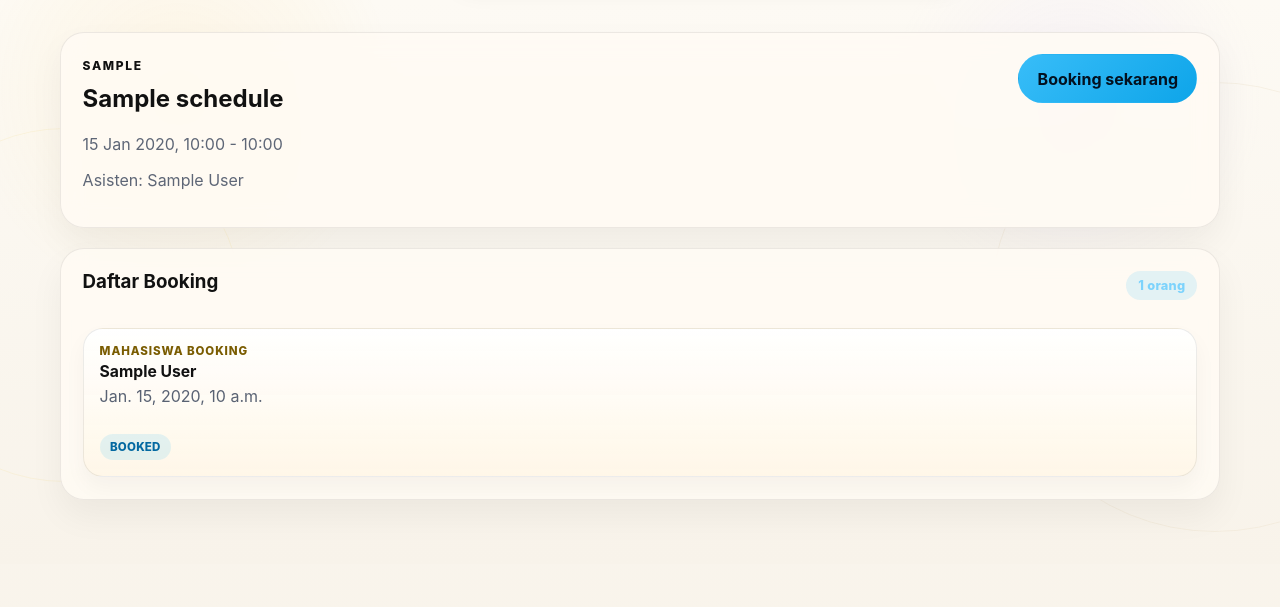
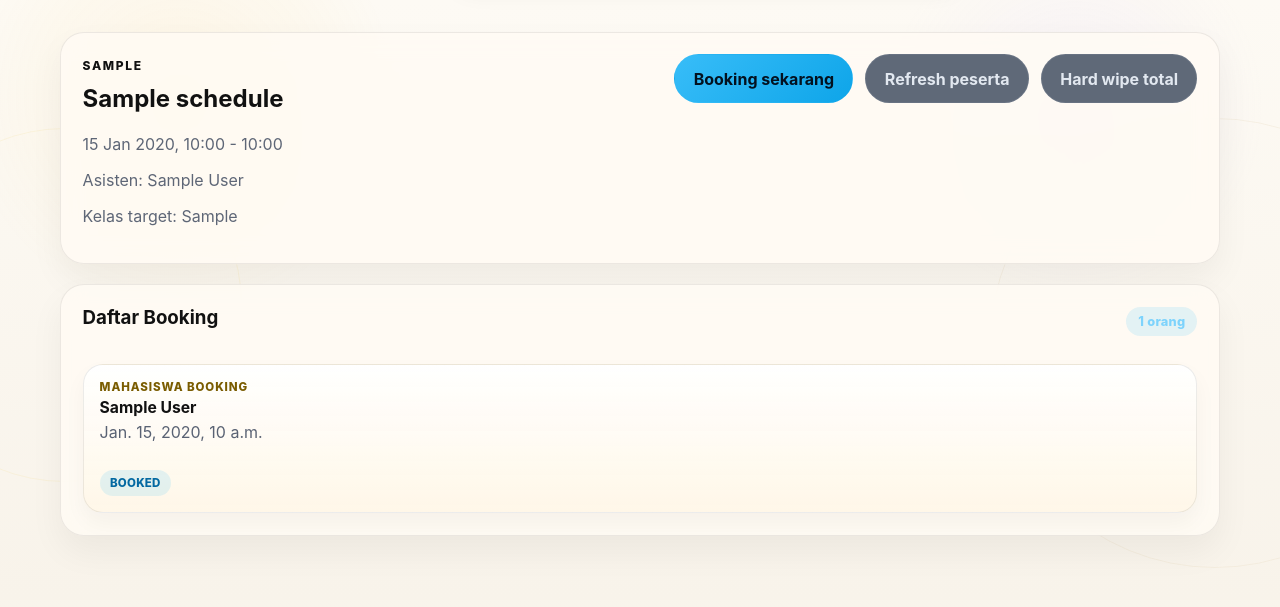
Before and after one commit to naufalyuu1234/jadwalpraktikum_laboratorium, a Django app: page /1/ in a window 1280 px wide. Shown: the part 91-698 px from the top of the page. Run offline with Django 5.2, Linux system fonts and the light colour scheme; a user stored in the database is signed in; tables that the repository leaves empty hold one stand-in row (values such as "Sample post").

Commit message:
menambahkan field kelas, fitur hardwipe, refresh peserta dan filter ruangan sesuai kelas

```diff
--- a/authentication/models.py
+++ b/authentication/models.py
@@ -9,6 +9,7 @@ class CustomUser(AbstractUser):
     role = models.CharField(max_length=20, choices=ROLE_CHOICES, default='praktikan')
     npm = models.CharField(max_length=20, unique=True, blank=True, null=True, db_index=True)
     assistant_id = models.CharField(max_length=20, unique=True, blank=True, null=True, db_index=True)
+    kelas = models.CharField(max_length=10, blank=True, help_text="Contoh: 2IA06")
 
     def __str__(self):
         return self.get_full_name() or self.username
--- a/schedule/forms.py
+++ b/schedule/forms.py
@@ -15,8 +15,9 @@ class ScheduleForm(forms.ModelForm):
 
     class Meta:
         model = Schedule
-        fields = ['title', 'room', 'start_time', 'end_time']
+        fields = ['title', 'room', 'target_class', 'start_time', 'end_time']
         widgets = {
             'title': forms.TextInput(attrs={'class': 'form-input', 'placeholder': 'Contoh: Praktikum Basis Data'}),
             'room': forms.TextInput(attrs={'class': 'form-input', 'placeholder': 'Contoh: Lab A'}),
+            'target_class': forms.TextInput(attrs={'class': 'form-input', 'placeholder': 'Contoh: 2IA06'}),
         }
--- a/schedule/models.py
+++ b/schedule/models.py
@@ -1,28 +1,85 @@
 from django.db import models
 from django.conf import settings
 
-# Create your models here.
+class Schedule(models.Model):
+    title = models.CharField(max_length=200)
+    room = models.CharField(max_length=50)
+    start_time = models.DateTimeField()
+    end_time = models.DateTimeField()
+    assistant = models.ForeignKey(settings.AUTH_USER_MODEL, on_delete=models.CASCADE, related_name='schedules')
+    target_class = models.CharField(max_length=10, help_text="Kelas yang wajib ikut, contoh: 2IA06")
+
+    def __str__(self):
+        return f"{self.title} - {self.target_class} ({self.room})"
+
+    def save(self, *args, **kwargs):
+        is_new = self.pk is None # cek apakah ini data edit atau baru
+
+        # Jika proses edit, ambil data lama dari database
+        old_target_class = None
+        if not is_new:
+            old_instance = Schedule.objects.get(pk=self.pk)
+            if old_instance:
+                old_target_class = old_instance.target_class
+
+        super().save(*args, **kwargs)
+
+        if is_new or (old_target_class != self.target_class):
+            self.refresh_attendance_roster()
+
+    def refresh_attendance_roster(self):
+        # Hard wipe: hapus semua attendance lalu bangun ulang dari kelas target saat ini.
+        self.attendances.all().delete()
+
+        from authentication.models import CustomUser
+
+        students = CustomUser.objects.filter(kelas=self.target_class, is_staff=False)
+        new_attendances = [
+            Attendance(schedule=self, user=student, status='ABSENT')
+            for student in students
+        ]
+        Attendance.objects.bulk_create(new_attendances)
+
+    def sync_attendance_roster(self):
+        # Refresh peserta: pertahankan booking yang sudah ada, lalu tambahkan peserta baru.
+        from authentication.models import CustomUser
+
+        target_students = list(
+            CustomUser.objects.filter(kelas=self.target_class, is_staff=False)
+        )
+        target_student_ids = {student.id for student in target_students}
+
+        existing_attendances = {
+            attendance.user_id: attendance
+            for attendance in self.attendances.select_related('user').all()
+        }
+
+        attendances_to_create = []
+        for student in target_students:
+            if student.id not in existing_attendances:
+                attendances_to_create.append(
+                    Attendance(schedule=self, user=student, status='ABSENT')
+                )
+
+        if attendances_to_create:
+            Attendance.objects.bulk_create(attendances_to_create)
+
+        self.attendances.exclude(user_id__in=target_student_ids).exclude(status='BOOKED').delete()
+
+
 class Attendance(models.Model):
     STATUS_CHOICES = [
         ('BOOKED', 'Booked'),
-        ('ATTENDED', 'Attended'),
         ('ABSENT', 'Absent'),
     ]
 
-    schedule = models.ForeignKey('Schedule', on_delete=models.CASCADE, related_name='attendances')
+    schedule = models.ForeignKey(Schedule, on_delete=models.CASCADE, related_name='attendances')
     user = models.ForeignKey(settings.AUTH_USER_MODEL, on_delete=models.CASCADE, related_name='attendances')
     booking_time = models.DateTimeField(null=True, blank=True)
-    status = models.CharField(max_length=10, choices=STATUS_CHOICES, default='BOOKED')
+    status = models.CharField(max_length=10, choices=STATUS_CHOICES, default='ABSENT')
+
+    class Meta:
+        unique_together = ('schedule', 'user')
 
     def __str__(self):
-        return f"{self.user.username} - {self.schedule.title} - {self.status}"
-
-class Schedule(models.Model):
-    title = models.CharField(max_length=100)
-    start_time = models.DateTimeField()
-    end_time = models.DateTimeField()
-    room = models.CharField(max_length=50)
-    assistant = models.ForeignKey(settings.AUTH_USER_MODEL, on_delete=models.CASCADE, related_name='assisted_schedules')
-
-    def __str__(self):
-        return f"{self.title} ({self.room})"
+        return f"{self.user.username} - {self.schedule.title} ({self.status})"
--- a/schedule/static/schedule/css/detail.css
+++ b/schedule/static/schedule/css/detail.css
@@ -60,6 +60,13 @@
   gap: 1rem;
   padding: 1.5rem;
   margin-bottom: 1.25rem;
+}
+
+.detail-actions {
+  display: flex;
+  flex-wrap: wrap;
+  justify-content: flex-end;
+  gap: 0.75rem;
 }
 
 .detail-hero > div {
@@ -200,7 +207,13 @@
     align-items: stretch;
   }
 
-  .detail-hero .button {
+  .detail-actions {
+    justify-content: stretch;
+  }
+
+  .detail-hero .button,
+  .detail-actions form,
+  .detail-actions .button {
     width: 100%;
   }
 }
--- a/schedule/templates/schedule/create.html
+++ b/schedule/templates/schedule/create.html
@@ -28,6 +28,11 @@ Jadwal | Sistem Penjadwalan Praktikum{% endblock %} {% block extra_css %}
     </div>
 
     <div class="form-field">
+      <label for="id_target_class">Kelas Target</label>
+      {{ form.target_class }} {{ form.target_class.errors }}
+    </div>
+
+    <div class="form-field">
       <label for="id_start_time">Waktu Mulai</label>
       {{ form.start_time }} {{ form.start_time.errors }}
     </div>
--- a/schedule/templates/schedule/detail.html
+++ b/schedule/templates/schedule/detail.html
@@ -13,12 +13,45 @@ Jadwal | Sistem Penjadwalan Praktikum{% endblock %} {% block extra_css %}
           {{schedule.end_time|date:"H:i" }}
         </p>
         <p class="muted">Asisten: {{ schedule.assistant }}</p>
+        <p class="muted">Kelas target: {{ schedule.target_class }}</p>
       </div>
-      <a
-        class="button button-primary"
-        href="{% url 'schedule:book' schedule.id %}"
-        >Booking sekarang</a
-      >
+      <div class="detail-actions">
+        <a
+          class="button button-primary"
+          href="{% url 'schedule:book' schedule.id %}"
+          >Booking sekarang</a
+        >
+        {% if can_manage_schedule %}
+        <form
+          method="post"
+          action="{% url 'schedule:refresh_participants' schedule.id %}"
+          onsubmit="
+            return confirm(
+              'Refresh peserta akan menambah peserta baru dan mempertahankan booking yang sudah ada. Lanjutkan?',
+            );
+          "
+        >
+          {% csrf_token %}
+          <button class="button button-secondary" type="submit">
+            Refresh peserta
+          </button>
+        </form>
+        <form
+          method="post"
+          action="{% url 'schedule:hard_wipe' schedule.id %}"
+          onsubmit="
+            return confirm(
+              'Hard wipe akan menghapus semua attendance lalu membuat ulang dari kelas target. Lanjutkan?',
+            );
+          "
+        >
+          {% csrf_token %}
+          <button class="button button-secondary" type="submit">
+            Hard wipe total
+          </button>
+        </form>
+        {% endif %}
+      </div>
     </section>
 
     <section class="card">
--- a/schedule/templates/schedule/list.html
+++ b/schedule/templates/schedule/list.html
@@ -74,7 +74,10 @@ Jadwal | Sistem Penjadwalan Praktikum{% endblock %} {% block extra_css %}
             <p class="eyebrow">{{ schedule.room }}</p>
             <h3>{{ schedule.title }}</h3>
           </div>
-          <span class="badge">{{ schedule.start_time|date:"d M Y" }}</span>
+          <div class="card-badges">
+            <span class="badge">{{ schedule.start_time|date:"d M Y" }}</span>
+            <span class="badge badge-soft">{{ schedule.target_class }}</span>
+          </div>
         </div>
 
         <p class="muted">
--- a/schedule/urls.py
+++ b/schedule/urls.py
@@ -8,5 +8,7 @@ urlpatterns = [
     path('', views.schedule_list, name='list'),
     path('add/', views.schedule_create, name='create'),
     path('<int:schedule_id>/', views.schedule_detail, name='detail'),
+    path('<int:schedule_id>/refresh-participants/', views.schedule_refresh_participants, name='refresh_participants'),
+    path('<int:schedule_id>/hard-wipe/', views.schedule_hard_wipe, name='hard_wipe'),
     path('<int:schedule_id>/book/', views.book_practicum, name='book'),
 ]
--- a/schedule/views.py
+++ b/schedule/views.py
@@ -1,6 +1,7 @@
 from django.shortcuts import get_object_or_404, redirect, render
 from django.contrib.auth.decorators import login_required
 from django.contrib import messages
+from django.views.decorators.http import require_POST
 from django.utils import timezone
 from datetime import timedelta
 from .models import Schedule, Attendance
@@ -27,8 +28,6 @@ def schedule_list(request):
             'booking_count': booking_count,
         },
     )
-
-
 @login_required
 def schedule_create(request):
     if not can_manage_schedule(request.user):
@@ -58,30 +57,64 @@ def schedule_detail(request, schedule_id):
         {
             'schedule': schedule,
             'attendances': attendances,
+            'can_manage_schedule': can_manage_schedule(request.user),
         },
     )
+
+
+@login_required
+@require_POST
+def schedule_refresh_participants(request, schedule_id):
+    if not can_manage_schedule(request.user):
+        messages.error(request, 'Kamu tidak punya izin untuk me-refresh peserta jadwal.')
+        return redirect('schedule:detail', schedule_id=schedule_id)
+
+    schedule = get_object_or_404(Schedule, id=schedule_id)
+    schedule.sync_attendance_roster()
+    messages.success(request, 'Daftar peserta berhasil di-refresh tanpa menghapus booking yang sudah ada.')
+    return redirect('schedule:detail', schedule_id=schedule.id)
+
+
+@login_required
+@require_POST
+def schedule_hard_wipe(request, schedule_id):
+    if not can_manage_schedule(request.user):
+        messages.error(request, 'Kamu tidak punya izin untuk melakukan hard wipe jadwal.')
+        return redirect('schedule:detail', schedule_id=schedule_id)
+
+    schedule = get_object_or_404(Schedule, id=schedule_id)
+    schedule.refresh_attendance_roster()
+    messages.success(request, 'Attendance berhasil di-reset total dari kelas target saat ini.')
+    return redirect('schedule:detail', schedule_id=schedule.id)
+
 
 @login_required
 def book_practicum(request, schedule_id):
     schedule = get_object_or_404(Schedule, id=schedule_id)
     now = timezone.now()
 
-    # 1. Validasi Batas Waktu H-1 (Hanya untuk Mahasiswa)
+    # Validasi Batas Waktu H-1 (Hanya untuk Mahasiswa biasa)
     if not request.user.is_staff:
         if schedule.start_time - now < timedelta(days=1):
             messages.error(request, "Maaf, batas waktu booking H-1 sudah lewat!")
             return redirect('schedule:detail', schedule_id=schedule.id)
 
-    # 2. Proses Pembuatan Data Absen ( get_or_create )
-    attendance, created = Attendance.objects.get_or_create(
-        schedule=schedule,
-        user=request.user,
-        defaults={'status': 'BOOKED', 'booking_time': now}
-    )
+    # 2. Cari data absensi mahasiswa yang sudah di-generate otomatis sebelumnya
+    attendance = Attendance.objects.filter(schedule=schedule, user=request.user).first()
 
-    if not created:
+    # Jika mahasiswa kelas lain mencoba tembak URL booking secara ilegal
+    if not attendance:
+        messages.error(request, "Anda tidak terdaftar di dalam daftar kelas untuk praktikum ini!")
+        return redirect('schedule:list')
+
+    # Proses Uji Status & Update Data
+    if attendance.status == 'BOOKED':
         messages.info(request, "Kamu sudah melakukan booking untuk sesi ini.")
     else:
+        # Ubah status dari ABSENT menjadi BOOKED
+        attendance.status = 'BOOKED'
+        attendance.booking_time = now
+        attendance.save() # Menyimpan perubahan status ke database
         messages.success(request, "Booking praktikum berhasil!")
 
     return redirect('schedule:detail', schedule_id=schedule.id)
```
Also changed, not shown: authentication/admin.py (+8 -8 lines), authentication/forms.py (+18 -1 lines), authentication/static/authentication/css/login.css (+11 -0 lines), authentication/templates/authentication/register.html (+34 -1 lines), schedule/static/schedule/css/list.css (+12 -0 lines), authentication/migrations/0003_customuser_kelas.py (added), schedule/migrations/0002_schedule_target_class_alter_attendance_status_and_more.py (added).
